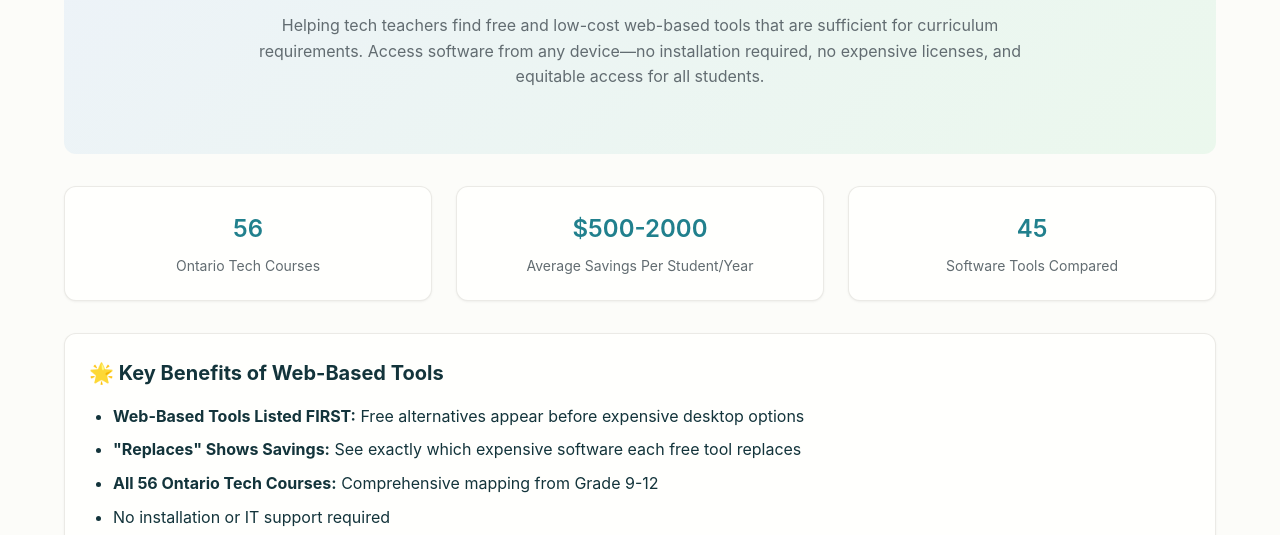
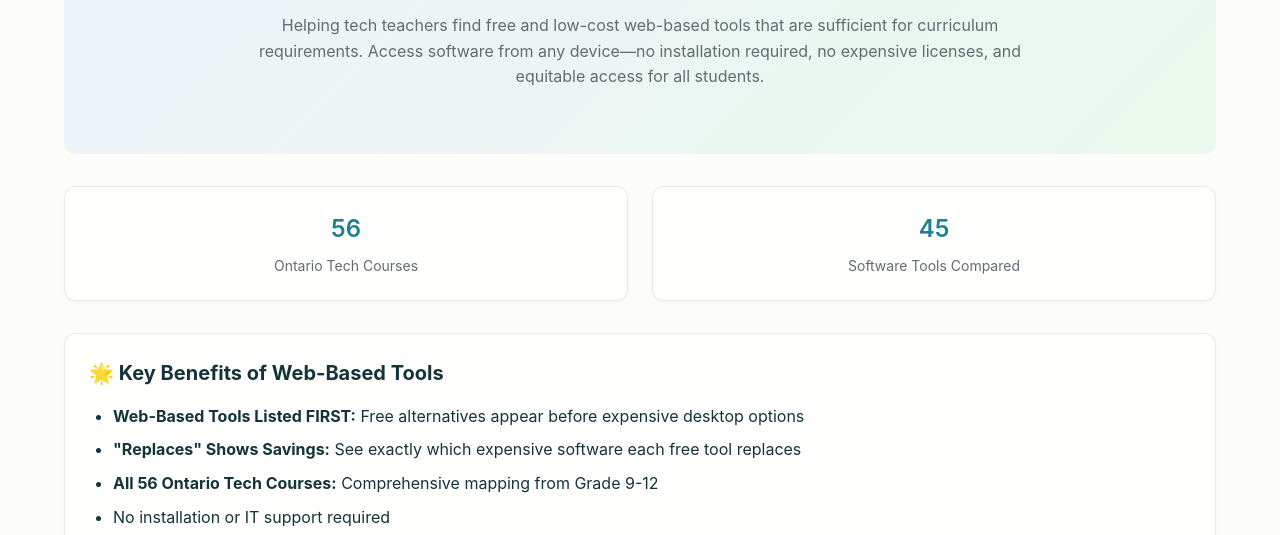
Before and after one commit to happypatient/techoptions, a plain HTML site: page index.html in a window 1280 px wide. Shown: the part 247-782 px from the top of the page. Drawn offline with Linux system fonts and the light colour scheme; a web font is replaced by a local one.

Commit message:
Remove average savings per student from index.html
Removed average savings information from stat cards.

```diff
--- a/index.html
+++ b/index.html
@@ -1238,10 +1238,7 @@
           <div class="stat-value">56</div>
           <div class="stat-label">Ontario Tech Courses</div>
         </div>
-        <div class="stat-card">
-          <div class="stat-value">$500-2000</div>
-          <div class="stat-label">Average Savings Per Student/Year</div>
-        </div>
+
         <div class="stat-card">
           <div class="stat-value">45</div>
           <div class="stat-label">Software Tools Compared</div>
```
